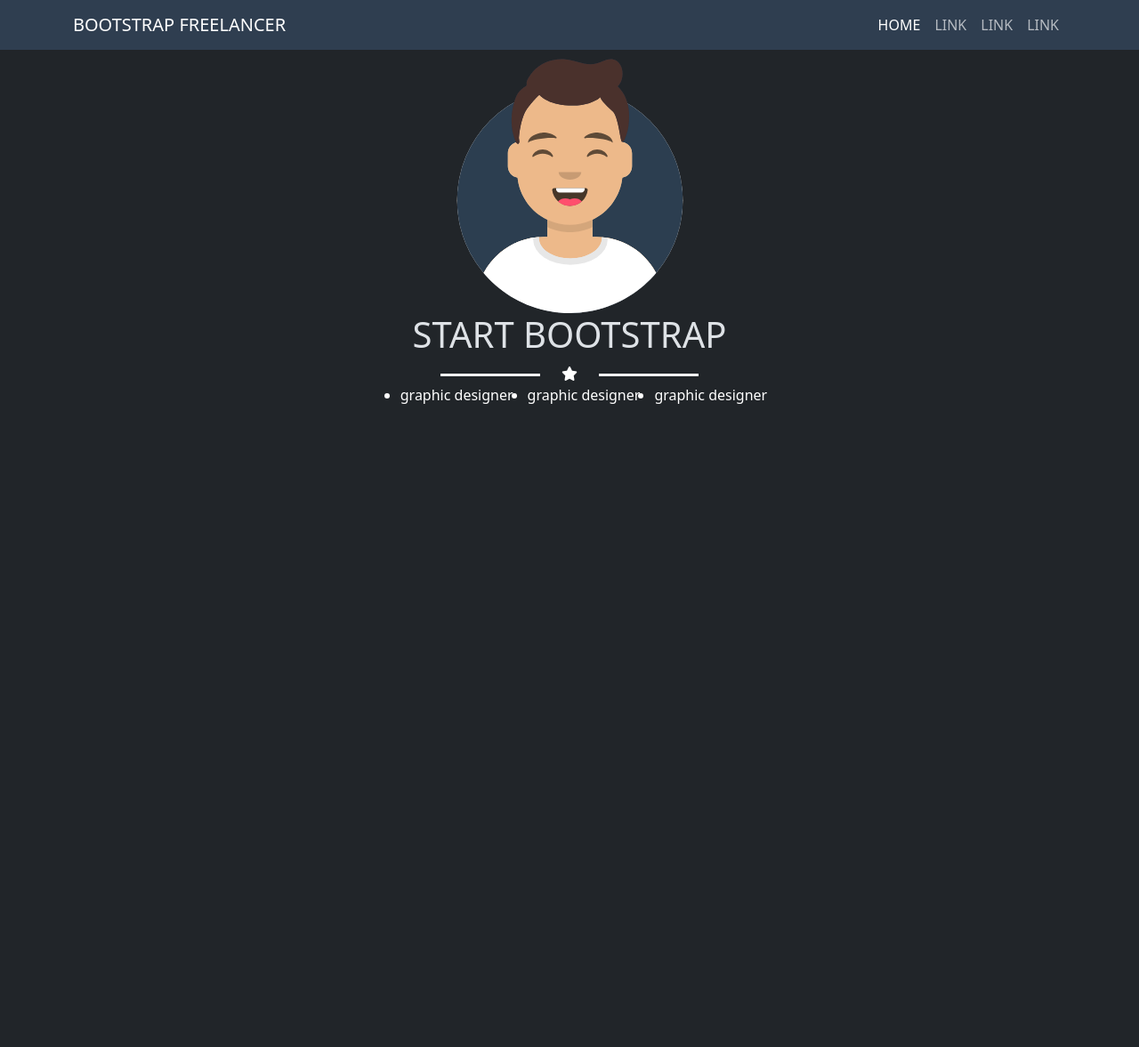
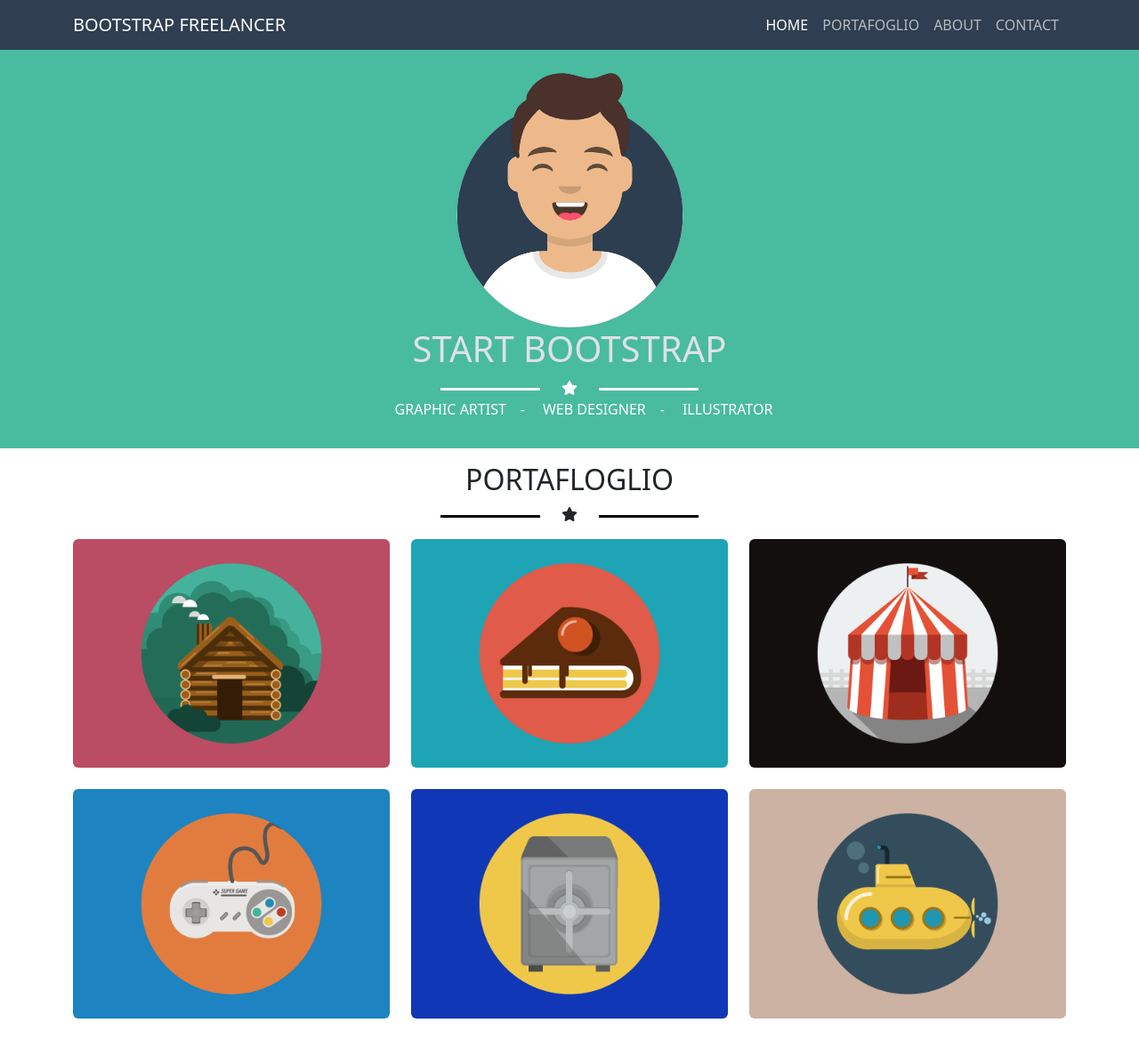
Before and after one commit to KevinMite/html-css-bootstrap-freelancer, a plain HTML site: page index.html in a window 1280 px wide. Shown: the whole page at 89% size. Before the commit the page ends 800 px from the top, so only its background shows below. Drawn offline with nearby package versions, Linux system fonts and the light colour scheme.

Commit message:
Nuovo aggiornamento

```diff
--- a/assets/css/style.css
+++ b/assets/css/style.css
@@ -46,3 +46,8 @@
     display: inline-block;
     margin-right: 1.25rem;
 }
+
+#portafoglio .start-divider::before,
+#portafoglio .start-divider::after{
+    background-color: black;
+}
--- a/index.html
+++ b/index.html
@@ -24,15 +24,15 @@
                     <a class="nav-link active text-uppercase" aria-current="page" href="#">Home</a>
                   </li>
                   <li class="nav-item">
-                    <a class="nav-link text-uppercase" href="#">Link</a>
+                    <a class="nav-link text-uppercase" href="#">PORTAFOGLIO</a>
                   </li>
 
                   <li class="nav-item">
-                    <a class="nav-link text-uppercase" href="#">Link</a>
+                    <a class="nav-link text-uppercase" href="#">ABOUT</a>
                   </li>
 
                   <li class="nav-item">
-                    <a class="nav-link text-uppercase" href="#">Link</a>
+                    <a class="nav-link text-uppercase" href="#">CONTACT</a>
                   </li>
 
                 </ul>
@@ -42,21 +42,52 @@
     </header>
 
     <main>
-        <section id="start-bootstrap py-3">
+        <section id="start-bootstrap" class="py-3">
             <div class="container text-center">
                 <img class="w-25" src="./assets/img/avatar.svg" alt="">
-                <h1 class="text-uppercase">Start Bootstrap</h1>
+                <h1 class="text-uppercase">START BOOTSTRAP</h1>
                 <div class="start-divider">
                     <i class="fa-solid fa-star text-white"></i>
                 </div>
 
                 <ul class="d-flex column-gap-3 text-white justify-content-center">
-                    <li>graphic designer</li>
-                    <li>graphic designer</li>
-                    <li>graphic designer</li>
+                    <li>GRAPHIC ARTIST</li>
+                    <li>WEB DESIGNER</li>
+                    <li>ILLUSTRATOR</li>
                 </ul>
+            </div>
+        </section>
+
+        <section id="portafoglio" class="py-3 bg-white">
+            <div class="container text-center">
+                <h2 class="text-uppercase text-dark">PORTAFLOGLIO</h2>
+                <div class="start-divider">
+                    <i class="fa-solid fa-star text-dark"></i>
+                </div>
+                <div class="row row-gap-4 my-3">
+                    <div class="col-12 col-md-6 col-lg-4">
+                        <img class="rounded img-fluid" src="./assets/img/cabin.png" alt="">
+                    </div>
+                    <div class="col-12 col-md-6 col-lg-4">
+                        <img class="rounded img-fluid" src="./assets/img/cake.png" alt="">
+                    </div>
+                    <div class="col-12 col-md-6 col-lg-4">
+                        <img class="rounded img-fluid" src="./assets/img/circus.png" alt="">
+                    </div>
+
+                    <div class="col-12 col-md-6 col-lg-4">
+                        <img class="rounded img-fluid" src="./assets/img/game.png" alt="">
+                    </div>
+                    <div class="col-12 col-md-6 col-lg-4">
+                        <img class="rounded img-fluid" src="./assets/img/safe.png" alt="">
+                    </div>
+                    <div class="col-12 col-md-6 col-lg-4">
+                        <img class="rounded img-fluid" src="./assets/img/submarine.png" alt="">
+                    </div>
+                </div>
 
             </div>
+
         </section>
     </main>
 
```
